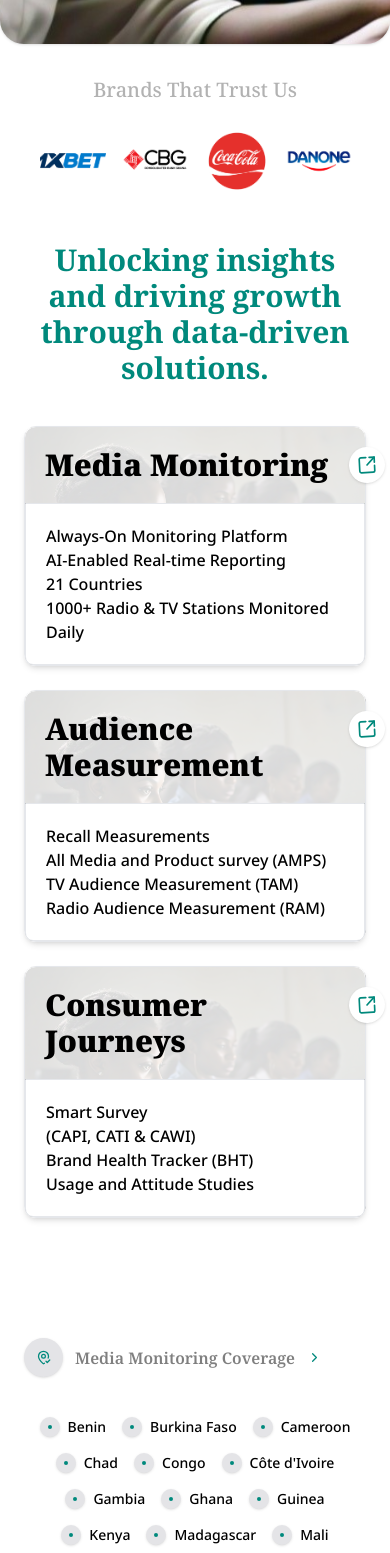
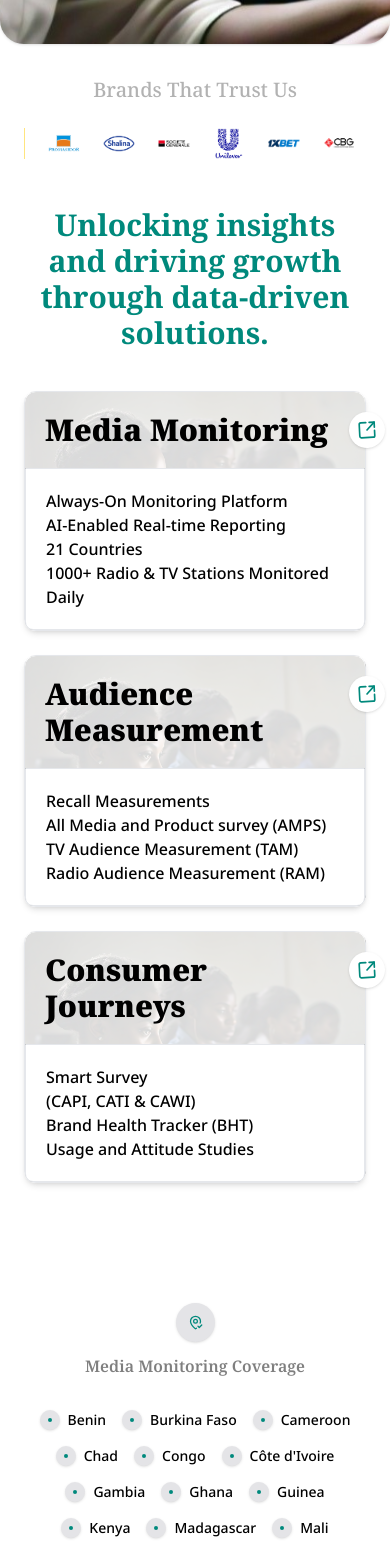
Before and after one commit to leonddarko/truenorthmm, a Next.js app: page / in a window 390 px wide. Shown: the part 800-2353 px from the top of the page. Built offline with nearby package versions, Linux system fonts and the light colour scheme.

Commit message:
UI Update

```diff
--- a/app/globals.css
+++ b/app/globals.css
@@ -1,3 +1,19 @@
 @tailwind base;
 @tailwind components;
 @tailwind utilities;
+
+
+
+.embla {
+    overflow: hidden;
+    max-width: 80%;
+}
+
+.embla__container {
+    display: flex;
+    gap: 5;
+}
+
+.embla__slide {
+    flex: 0 0 10%;
+}
--- /dev/null
+++ b/app/lib/data.js
@@ -0,0 +1,87 @@
+export const brandImages = [
+    { id: 0, image: "1xbet.png" },
+    { id: 1, image: "cbg.png" },
+    { id: 2, image: "cocacola.png" },
+    { id: 3, image: "danone.png" },
+    { id: 4, image: "glovo.png" },
+    { id: 5, image: "jumia.png" },
+    { id: 6, image: "kellogs.png" },
+    { id: 7, image: "mastercard.png" },
+    { id: 8, image: "mtn.jpg" },
+    { id: 9, image: "promasidor.png" },
+    { id: 10, image: "shalina.png" },
+    { id: 11, image: "societegeneral.png" },
+    { id: 12, image: "unilever.png" },
+    { id: 13, image: "1xbet.png" },
+    { id: 14, image: "cbg.png" },
+    { id: 15, image: "cocacola.png" },
+    { id: 16, image: "danone.png" },
+    { id: 17, image: "glovo.png" },
+    { id: 18, image: "jumia.png" },
+    { id: 19, image: "kellogs.png" },
+    { id: 20, image: "mastercard.png" },
+    { id: 21, image: "mtn.jpg" },
+    { id: 22, image: "promasidor.png" },
+    { id: 23, image: "shalina.png" },
+    { id: 24, image: "societegeneral.png" },
+    { id: 25, image: "unilever.png" },
+];
+
+export const services = [
+    {
+        id: 0,
+        heading: "Media Monitoring",
+        list: [
+            "Always-On Monitoring Platform",
+            "AI-Enabled Real-time Reporting",
+            "21 Countries",
+            "1000+ Radio & TV Stations Monitored Daily",
+        ],
+        link: "/media-monitoring",
+    },
+    {
+        id: 1,
+        heading: "Audience Measurement",
+        list: [
+            "Recall Measurements",
+            "All Media and Product survey (AMPS)",
+            "TV Audience Measurement (TAM)",
+            "Radio Audience Measurement (RAM)",
+        ],
+        link: "/audience-measurement",
+    },
+    {
+        id: 2,
+        heading: "Consumer Journeys",
+        list: [
+            "Smart Survey",
+            "(CAPI, CATI & CAWI)",
+            "Brand Health Tracker (BHT)",
+            "Usage and Attitude Studies",
+        ],
+        link: "/consumer-journeys",
+    },
+];
+
+export const coverage = [
+    { id: 0, country: "Benin" },
+    { id: 1, country: "Burkina Faso" },
+    { id: 2, country: "Cameroon" },
+    { id: 3, country: "Chad" },
+    { id: 4, country: "Congo" },
+    { id: 5, country: "Côte d'Ivoire" },
+    { id: 6, country: "Gambia" },
+    { id: 7, country: "Ghana" },
+    { id: 8, country: "Guinea" },
+    { id: 9, country: "Kenya" },
+    { id: 10, country: "Madagascar" },
+    { id: 11, country: "Mali" },
+    { id: 12, country: "Mauritania" },
+    { id: 13, country: "Niger" },
+    { id: 14, country: "Nigeria" },
+    { id: 15, country: "Senegal" },
+    { id: 16, country: "Sierra Leone" },
+    { id: 17, country: "Togo" },
+    { id: 18, country: "Uganda" },
+    { id: 19, country: "Zambia" },
+];
--- a/app/page.js
+++ b/app/page.js
@@ -1,82 +1,10 @@
 import { ChevronRight, CircleDot, Dot, Link2, MapPinCheck, SquareArrowOutUpRight } from "lucide-react";
 import Image from "next/image";
 import Link from "next/link";
+import { brandImages, services, coverage } from "./lib/data";
+import EmblaCarousel from "./ui/carousel";
 
 export default function Home() {
-  const brandImages = [
-    { id: 0, image: "1xbet.png" },
-    { id: 1, image: "cbg.png" },
-    { id: 2, image: "cocacola.png" },
-    { id: 3, image: "danone.png" },
-    { id: 4, image: "glovo.png" },
-    { id: 5, image: "jumia.png" },
-    { id: 6, image: "kellogs.png" },
-    { id: 7, image: "mastercard.png" },
-    { id: 8, image: "mtn.jpg" },
-    { id: 9, image: "promasidor.png" },
-    { id: 10, image: "shalina.png" },
-    { id: 11, image: "societegeneral.png" },
-    { id: 12, image: "unilever.png" },
-  ];
-
-  const services = [
-    {
-      id: 0,
-      heading: "Media Monitoring",
-      list: [
-        "Always-On Monitoring Platform",
-        "AI-Enabled Real-time Reporting",
-        "21 Countries",
-        "1000+ Radio & TV Stations Monitored Daily",
-      ],
-      link: "/media-monitoring",
-    },
-    {
-      id: 1,
-      heading: "Audience Measurement",
-      list: [
-        "Recall Measurements",
-        "All Media and Product survey (AMPS)",
-        "TV Audience Measurement (TAM)",
-        "Radio Audience Measurement (RAM)",
-      ],
-      link: "/audience-measurement",
-    },
-    {
-      id: 2,
-      heading: "Consumer Journeys",
-      list: [
-        "Smart Survey",
-        "(CAPI, CATI & CAWI)",
-        "Brand Health Tracker (BHT)",
-        "Usage and Attitude Studies",
-      ],
-      link: "/consumer-journeys",
-    },
-  ];
-
-  const coverage = [
-    { id: 0, country: "Benin" },
-    { id: 1, country: "Burkina Faso" },
-    { id: 2, country: "Cameroon" },
-    { id: 3, country: "Chad" },
-    { id: 4, country: "Congo" },
-    { id: 5, country: "Côte d'Ivoire" },
-    { id: 6, country: "Gambia" },
-    { id: 7, country: "Ghana" },
-    { id: 8, country: "Guinea" },
-    { id: 9, country: "Kenya" },
-    { id: 10, country: "Madagascar" },
-    { id: 11, country: "Mali" },
-    { id: 12, country: "Mauritania" },
-    { id: 13, country: "Niger" },
-    { id: 14, country: "Nigeria" },
-    { id: 15, country: "Senegal" },
-    { id: 16, country: "Sierra Leone" },
-    { id: 17, country: "Togo" },
-    { id: 18, country: "Uganda" },
-    { id: 19, country: "Zambia" },
-  ];
   return (
     <>
       {/* Header */}
@@ -101,35 +29,8 @@ export default function Home() {
           Brands That Trust Us
         </h2>
 
-        <div className="hidden md:flex justify-center gap-8 ">
-          {brandImages.map((item) => (
-            <div key={item.id}>
-              <Image
-                className="inline-block"
-                src={`/assets/brands/${item.image}`}
-                width={66}
-                height={66}
-                alt="brandlogo"
-              />
-            </div>
-          ))}
-        </div>
+        <EmblaCarousel />
 
-        <div className="md:hidden">
-          <div className="carousel carousel-center rounded-box space-x-4 p-4">
-            {brandImages.map((item) => (
-              <div key={item.id} className="carousel-item">
-                <Image
-                  className="inline-block"
-                  src={`/assets/brands/${item.image}`}
-                  width={66}
-                  height={66}
-                  alt="brandlogo"
-                />
-              </div>
-            ))}
-          </div>
-        </div>
       </div>
       {/* Brands  */}
 
@@ -173,7 +74,7 @@ export default function Home() {
       {/* Services  */}
 
       <div className="px-6 md:px-16 py-10">
-        <div className="flex justify-start items-center gap-3 mb-10">
+        <div className="flex flex-col justify-center items-center gap-3 mb-8">
           <div className="p-3 rounded-full bg-zinc-200 shadow">
             {/* <div className="w-1.5 h-1.5 rounded-full bg-green-800 transition ease-in" /> */}
             <MapPinCheck size={15} className="text-army-green" />
@@ -181,10 +82,9 @@ export default function Home() {
           <span className=" text-black/50 font-notoserif font-semibold">
             Media Monitoring Coverage
           </span>
-          <ChevronRight size={15} className="text-army-green" />
         </div>
 
-        <div className="my-5 flex flex-wrap justify-center items-center gap-4">
+        <div className="my-5 flex flex-wrap justify-center items-center gap-4 mb-8">
           {coverage.map((item) => (
             <div key={item.id} className="flex items-center gap-2">
               <div className="p-2 rounded-full bg-zinc-200 shadow">
@@ -198,7 +98,7 @@ export default function Home() {
         </div>
 
         <div className="mt-5 flex flex-wrap justify-around items-center gap-5">
-          <h1 className=" font-notoserif font-bold text-4xl md:text-5xl text-black">
+          <h1 className=" font-notoserif font-bold text-4xl md:text-5xl text-black text-center md:text-left">
             Our <br /> Media Monitoring
             <br />
             Footprint in Africa
--- /dev/null
+++ b/app/ui/carousel.js
@@ -0,0 +1,37 @@
+"use client"
+
+import React, { useEffect } from 'react'
+import useEmblaCarousel from 'embla-carousel-react'
+import AutoScroll from 'embla-carousel-auto-scroll'
+import { brandImages } from '../lib/data'
+import Image from 'next/image'
+
+export default function EmblaCarousel() {
+    const [emblaRef, emblaApi] = useEmblaCarousel({ loop: true }, [AutoScroll()])
+
+    useEffect(() => {
+        if (emblaApi) {
+            console.log(emblaApi.slideNodes()) // Access API
+        }
+    }, [emblaApi])
+
+    return (
+        <>
+            <div className="overflow-hidden md:max-w-7xl m-auto rounded-md p-4" ref={emblaRef}>
+                <div className="flex gap-6">
+                    {brandImages.map((item) => (
+                        <div key={item.id} className="embla__slide">
+                            <Image
+                                src={`/assets/brands/${item.image}`}
+                                width={80}
+                                height={80}
+                                alt="brandlogo"
+                            />
+                        </div>
+                    ))}
+                </div>
+            </div>
+        </>
+
+    )
+}
--- a/package.json
+++ b/package.json
@@ -9,6 +9,8 @@
     "lint": "next lint"
   },
   "dependencies": {
+    "embla-carousel-auto-scroll": "^8.3.0",
+    "embla-carousel-react": "^8.3.0",
     "lucide-react": "^0.428.0",
     "next": "^14.2.14",
     "react": "^18",
```
Also changed, not shown: 1 other file (tests, documents, lock files or other folders).
